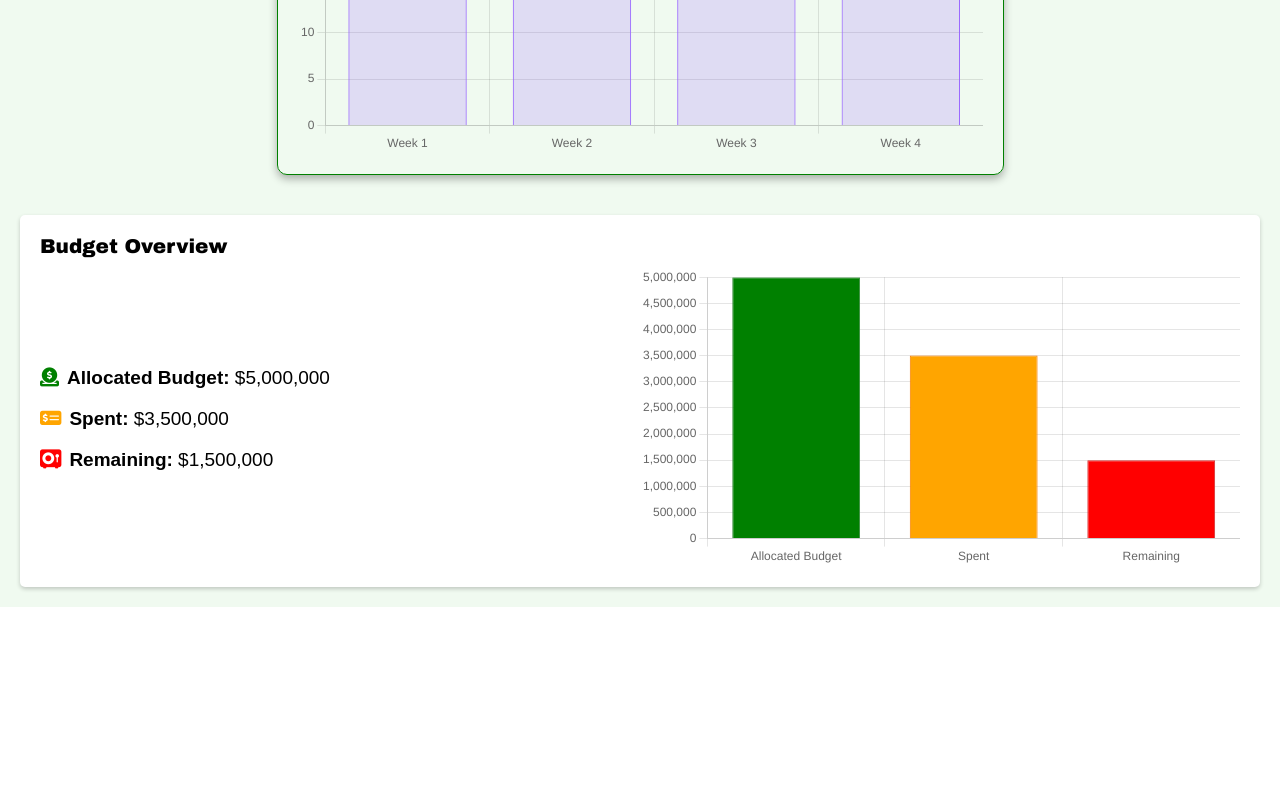
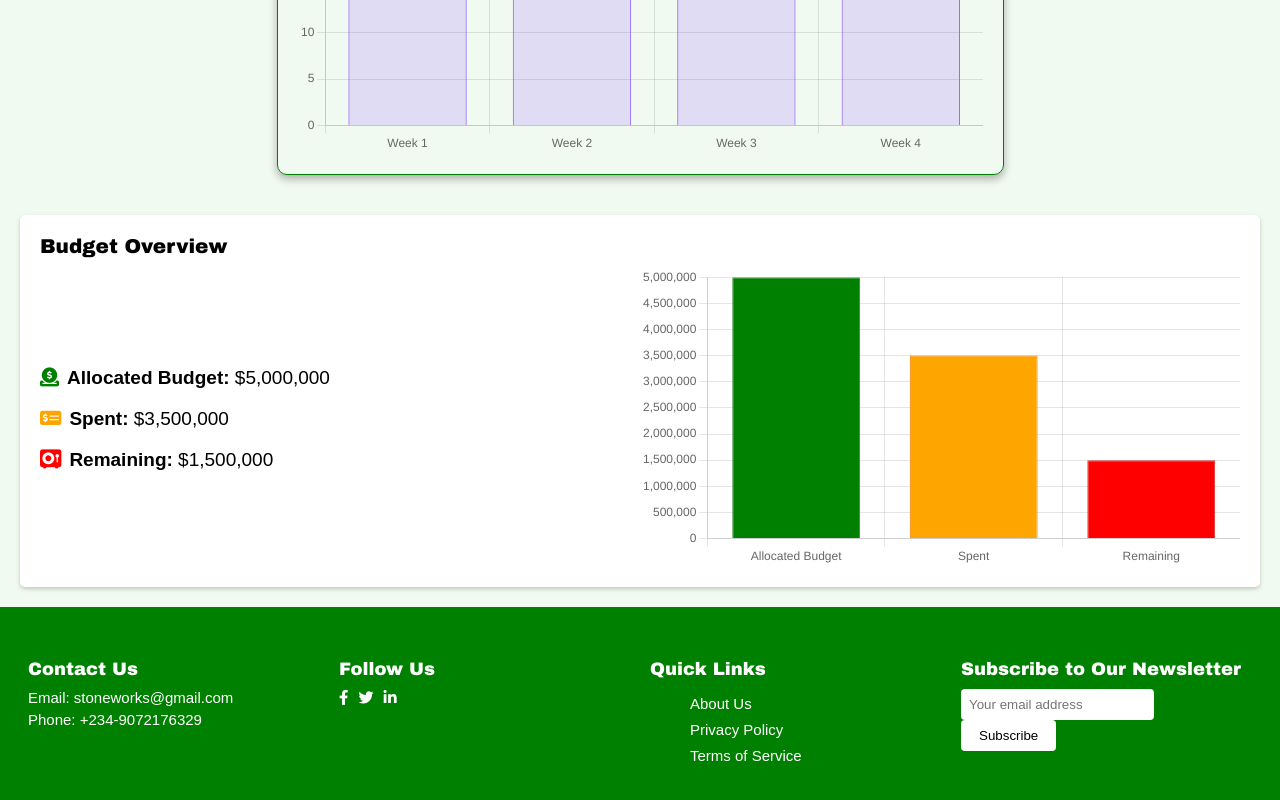
Before and after one commit to UceeCode/construction-dashboard, a React (Create React App) app: page / in a window 1280 px wide. Shown: the part 1176-1976 px from the top of the page. Before the commit the page ends 1783 px from the top, so only its background shows below. Built offline with nearby package versions, Linux system fonts and the light colour scheme; a web font is replaced by a local one.

Commit message:
add dark mode

```diff
--- a/src/App.js
+++ b/src/App.js
@@ -1,13 +1,16 @@
 import React from 'react';
 import Navbar from './components/Navbar';
 import Main from './components/Main';
+import Footer from './components/Footer';
 import './index.css';
+
 
 function App() {
   return (
     <div>
       <Navbar />
       <Main />
+      <Footer/>
     </div>
   );
 }
--- /dev/null
+++ b/src/components/Footer.css
@@ -0,0 +1,92 @@
+.footer {
+    background-color: green;
+    color: white;
+    padding: 18px;
+    display: flex;
+    flex-wrap: wrap;
+    justify-content: space-between;
+    font-family: sans-serif;
+}
+
+.footer-section {
+    flex: 1;
+    margin: 10px;
+}
+
+.footer-section h4 {
+    margin-bottom: 10px;
+    font-size: 18px;
+    font-family: "Archivo Black", sans-serif;
+    font-weight: 400;
+    font-style: normal;
+    cursor: pointer;
+}
+
+.footer-section p, .footer-section a {
+    margin: 5px 0;
+    font-size: 15px;
+}
+
+.footer-section ul li {
+    list-style-type: none;
+    margin-bottom: 8px;
+}
+
+.footer-section a {
+    color: white;
+    text-decoration: none;
+}
+
+.footer-section a:hover {
+    text-decoration: underline;
+}
+
+.social-media a {
+    color: white;
+    margin-right: 10px;
+}
+
+form input {
+    padding: 8px;
+    border: none;
+    border-radius: 4px;
+    margin-right: 10px;
+}
+
+form button {
+    padding: 8px 18px;
+    border: none;
+    background-color: white;
+    color: black;
+    border-radius: 4px;
+    cursor: pointer;
+}
+
+form button:hover {
+    background-color: green;
+    color: white;
+    border: 1px solid white;
+    transition: .3s;
+}
+
+body.dark-mode .footer{
+  background-color: black;
+}
+
+@media (max-width: 768px) {
+    .footer-section p, .footer-section a {
+        font-size: 11px;
+    }
+
+    .footer-section h4{
+        font-size: 16px;
+    }
+
+    form input{
+        padding: 6px;
+    }
+
+    form button{
+        padding: 6px 14px;
+    }
+}
--- /dev/null
+++ b/src/components/Footer.js
@@ -0,0 +1,49 @@
+import React from 'react';
+import './Footer.css';
+
+function Footer() {
+    return (
+        <div className='footer'>
+            <div className='footer-section'>
+                <h4>Contact Us</h4>
+                <p>Email: stoneworks@gmail.com</p>
+                <p>Phone: +234-9072176329</p>
+            </div>
+
+            <div className='footer-section'>
+                <h4>Follow Us</h4>
+                <div className='social-media'>
+                    <a href="" target="_blank" rel="noopener noreferrer">
+                        <i className="fab fa-facebook-f"></i>
+                    </a>
+                    <a href="" target="_blank" rel="noopener noreferrer">
+                        <i className="fab fa-twitter"></i>
+                    </a>
+                    <a href="" target="_blank" rel="noopener noreferrer">
+                        <i className="fab fa-linkedin-in"></i>
+                    </a>
+                </div>
+            </div>
+
+            <div className='footer-section'>
+
+                <h4>Quick Links</h4>
+                <ul>
+                    <li><a href="/about">About Us</a></li>
+                    <li><a href="/privacy-policy">Privacy Policy</a></li>
+                    <li><a href="/terms-of-service">Terms of Service</a></li>
+                </ul>
+            </div>
+            <div className='footer-section'>
+                <h4>Subscribe to Our Newsletter</h4>
+                <form>
+                    <input type="email" placeholder="Your email address" />
+                    <button type="submit">Subscribe</button>
+                </form>
+            </div>
+
+        </div>
+    );
+}
+
+export default Footer;
```
